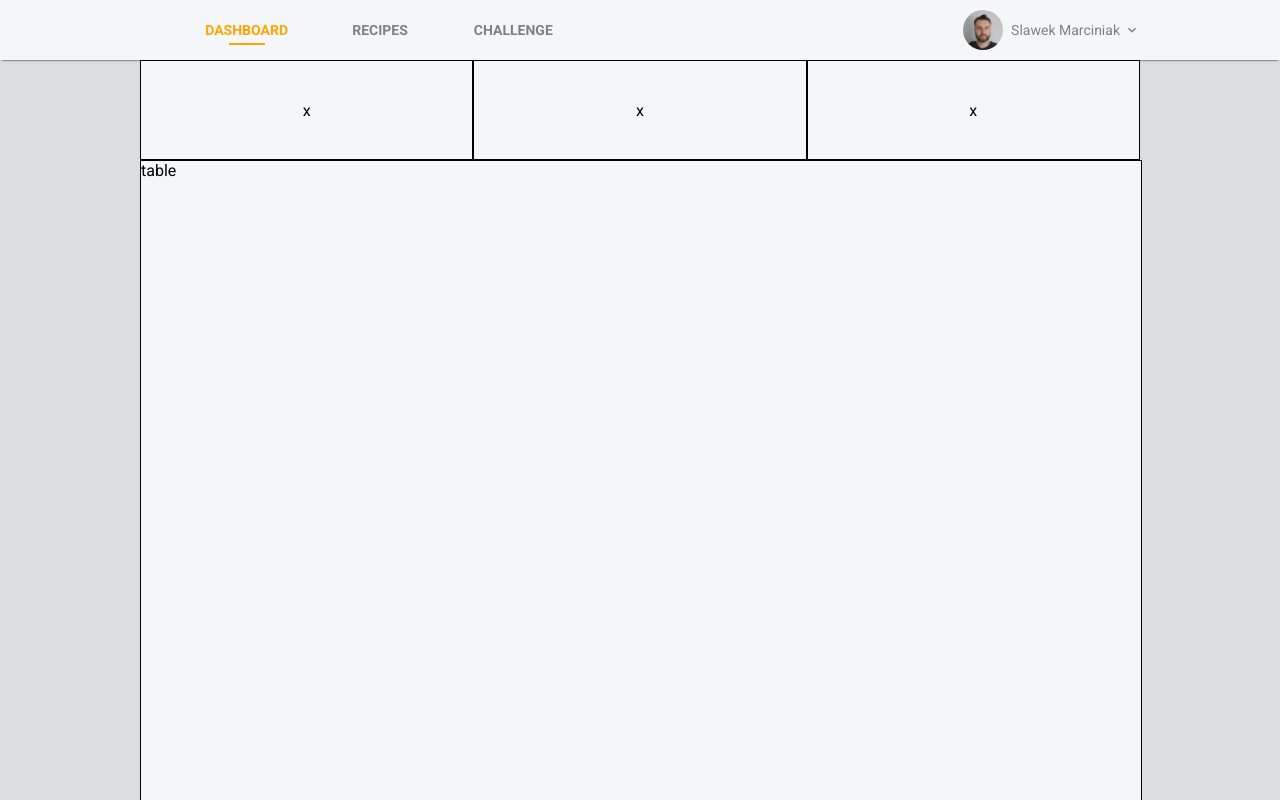
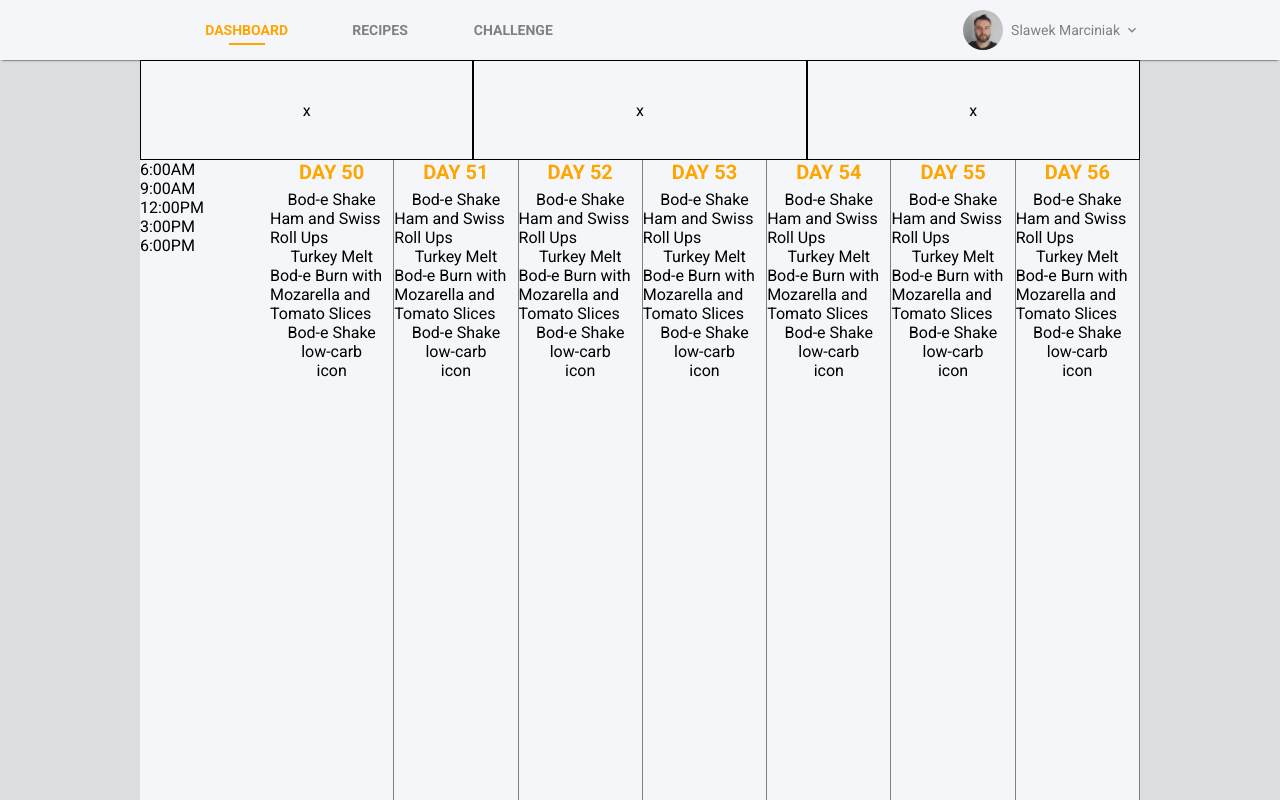
Before and after one commit to slawekmarciniak/diet_table, a React (Create React App) app: page / in a window 1280 px wide. Shown: the top 800 px of the page. Built offline with nearby package versions, Linux system fonts and the light colour scheme.

Commit message:
first render fake data on the table

```diff
--- a/package.json
+++ b/package.json
@@ -14,6 +14,7 @@
     "@types/node": "^16.11.22",
     "@types/react": "^17.0.39",
     "@types/react-dom": "^17.0.11",
+    "moment": "^2.29.1",
     "react": "^17.0.2",
     "react-dom": "^17.0.2",
     "react-router-dom": "^6.2.1",
--- a/src/Components/Table/Table.style.tsx
+++ b/src/Components/Table/Table.style.tsx
@@ -6,5 +6,32 @@
     width: 100%;
     height: 800px;
     background-color: #f5f6fa;
-    border: 1px solid black;
 `;
+
+export const IntervalsContainer = styled.div`
+    display: flex;
+    flex-basis: 13%;
+    flex-direction: column;
+    height: 100%;
+`;
+
+export const DaysContainer = styled.div`
+    display: flex;
+    flex-basis: 87%;
+`;
+
+export const Day = styled.div`
+    display: flex;
+    flex-grow: 1;
+    flex-direction: column;
+    border-right: 1px solid gray;
+    align-items: center;
+    /* justify-content: center; */
+    & .dayNumber {
+        color: orange;
+        height: 30px;
+        font-size: 20px;
+        font-weight: bold;
+        text-transform: uppercase;
+    }
+`;
--- a/src/Components/Table/Table.tsx
+++ b/src/Components/Table/Table.tsx
@@ -1,12 +1,74 @@
 import { FC } from "react";
-import { TableContainer } from "./Table.style";
+import {
+    TableContainer,
+    IntervalsContainer,
+    DaysContainer,
+    Day,
+} from "./Table.style";
+import {
+    userTimeInterval,
+    lowCarbsDiet,
+    heightCarbsDiet,
+    week,
+    showedWeek,
+} from "../../fakeDB/fakeDB";
+import moment from "moment";
 interface Props {}
 
 // outside #dcdde1
 // inside #dcdde1
 
+const dayOfWeek = moment().day();
+const dietWeek = 7;
+console.log(dayOfWeek);
+
+const renderInterval = (e: any, i: any) => {
+    return (
+        <div key={i}>
+            <span>{e.time}</span>
+            <span>{e.label}</span>
+        </div>
+    );
+};
+
 const Table: FC<Props> = () => {
-    return <TableContainer>table</TableContainer>;
+    return (
+        <TableContainer>
+            <IntervalsContainer>
+                {userTimeInterval.map((e, i) => renderInterval(e, i))}
+            </IntervalsContainer>
+            <DaysContainer>
+                {week.map((e) => (
+                    <RenderDay day={e.day} carbs={e.carbs} />
+                ))}
+            </DaysContainer>
+        </TableContainer>
+    );
 };
 
 export default Table;
+
+type RenderDayProps = {
+    day: number;
+    carbs: string | null;
+};
+
+const RenderDay = ({ day, carbs }: RenderDayProps) => {
+    console.log(day);
+    const diet = lowCarbsDiet;
+    const dayNumber = showedWeek * 7 + day;
+    const isToday = day === dayOfWeek && showedWeek === dietWeek;
+
+    return (
+        <>
+            <Day>
+                <div className="dayNumber">day {dayNumber}</div>
+                {diet.map((e: any, i: any) => (
+                    <div key={i}>{e}</div>
+                ))}
+                <div>low-carb</div>
+                <div>icon</div>
+            </Day>
+        </>
+    );
+};
--- /dev/null
+++ b/src/fakeDB/fakeDB.tsx
@@ -0,0 +1,35 @@
+export const userTimeInterval = [
+    { time: "6:00", label: "AM" },
+    { time: "9:00", label: "AM" },
+    { time: "12:00", label: "PM" },
+    { time: "3:00", label: "PM" },
+    { time: "6:00", label: "PM" },
+];
+
+export const showedWeek = 7;
+export const weeks = [1, 2, 3, 4, 5, 6, 7, 8, 9, 10, 11, 12];
+export const week = [
+    { day: 1, carbs: "low" },
+    { day: 2, carbs: "low" },
+    { day: 3, carbs: "height" },
+    { day: 4, carbs: "low" },
+    { day: 5, carbs: "low" },
+    { day: 6, carbs: "height" },
+    { day: 7, carbs: null },
+];
+
+export const lowCarbsDiet = [
+    "Bod-e Shake",
+    "Ham and Swiss Roll Ups",
+    "Turkey Melt",
+    "Bod-e Burn with Mozarella and Tomato Slices",
+    "Bod-e Shake",
+];
+
+export const heightCarbsDiet = [
+    "Bod-e Shake",
+    "Grilled Steak (HC)",
+    "Bod-e Shake",
+    "Bod-e Burn and Whole-Wheat English Muffin with Butter Spray",
+    "Garlic Lime Chicken (HC)",
+];
```
Also changed, not shown: 1 other file (tests, documents, lock files or other folders).
